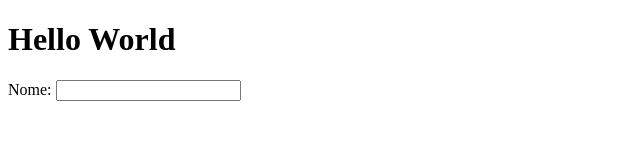
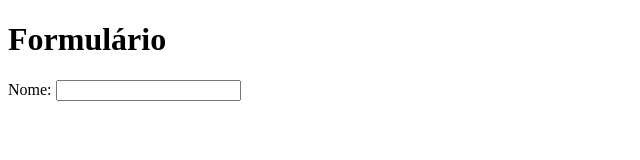
Before and after one commit to Melissa-Alvarez/Formulario, a plain HTML site: page index.html in a window 1280 px wide. Shown: the whole page, without its empty margins (0-640 px from the left). Drawn offline with Linux system fonts and the light colour scheme.

Commit message:
Update index.html

```diff
--- a/index.html
+++ b/index.html
@@ -6,7 +6,7 @@
     <title>Document</title>
 </head>
 <body>
-    <h1>Hello World</h1>
+    <h1>Formulário</h1>
     <label for="name">Nome:</label>
     <input type="text" id="name" name="name">
 </body>
```
